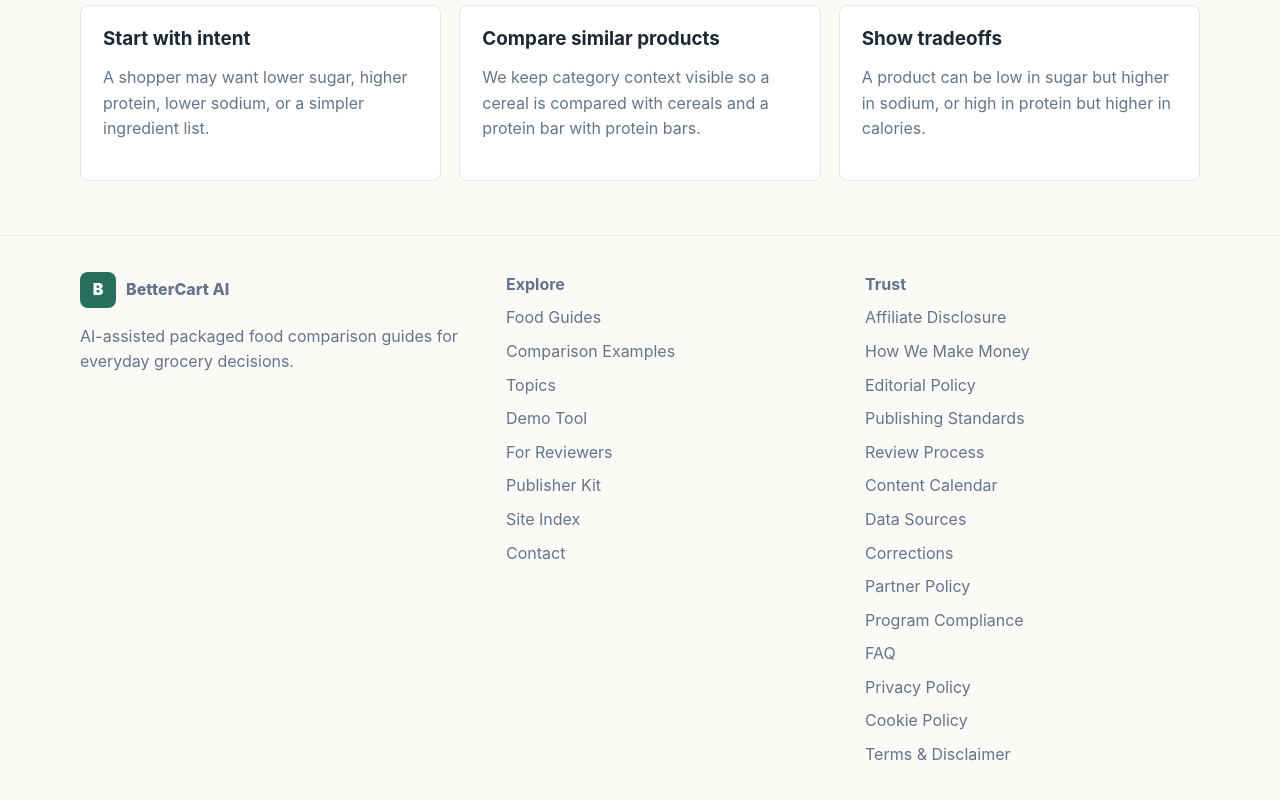
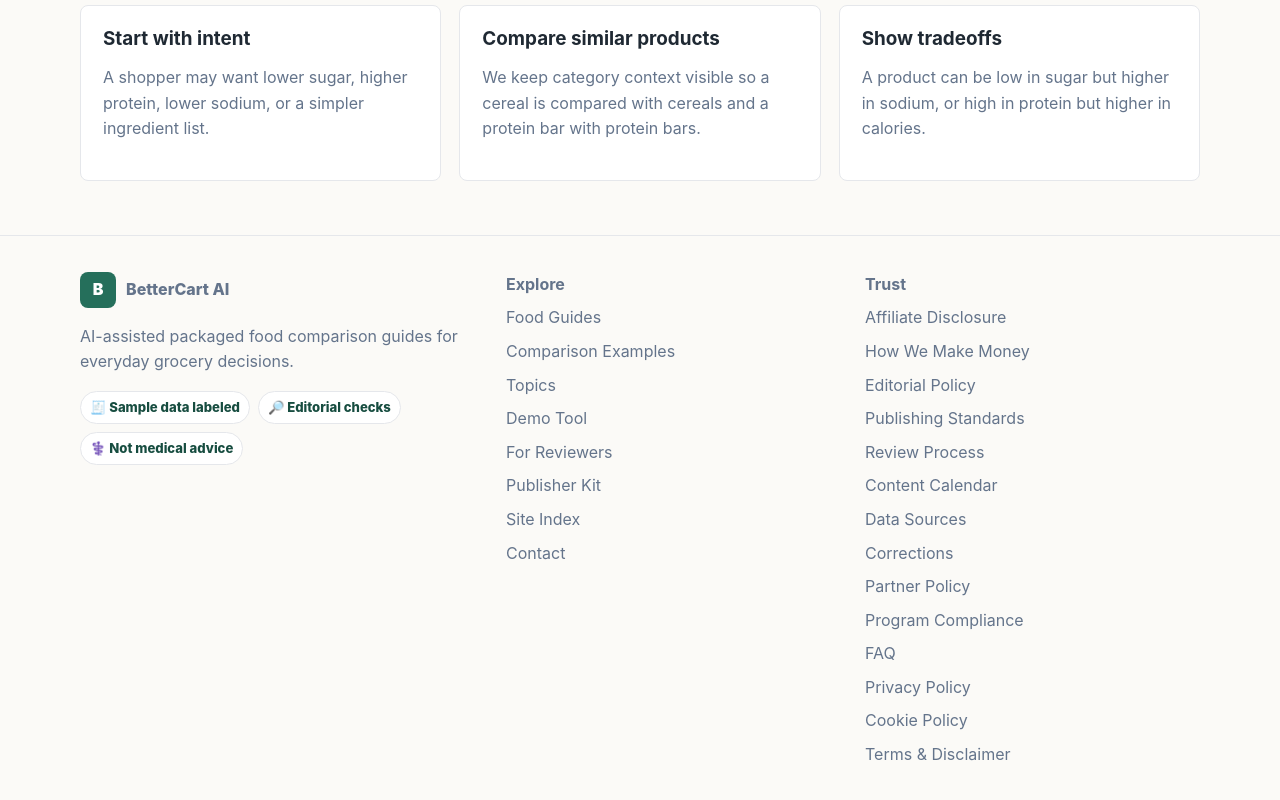
Before and after one commit to Astalos11/bettercart-ai-approval-site, a Next.js app: page / in a window 1280 px wide. Shown: the part 3847-4647 px from the top of the page. Built offline with nearby package versions, Linux system fonts and the light colour scheme; no server answers.

Commit message:
Update social image and footer trust badges

```diff
--- a/app/globals.css
+++ b/app/globals.css
@@ -896,6 +896,23 @@ th {
   margin-top: 8px;
 }
 
+.footer-badges {
+  display: flex;
+  flex-wrap: wrap;
+  gap: 8px;
+  margin-top: 14px;
+}
+
+.footer-badges span {
+  border: 1px solid var(--line);
+  border-radius: 999px;
+  background: var(--paper);
+  color: var(--green-dark);
+  font-size: 0.82rem;
+  font-weight: 800;
+  padding: 5px 9px;
+}
+
 .disclaimer {
   border-left: 4px solid var(--orange);
   background: var(--soft-orange);
--- a/app/layout.jsx
+++ b/app/layout.jsx
@@ -18,9 +18,9 @@ export const metadata = {
     siteName: "BetterCart AI",
     images: [
       {
-        url: "/images/food-comparison-workspace.png",
-        width: 1200,
-        height: 800,
+        url: "/images/food-comparison-visual-v2.webp",
+        width: 1400,
+        height: 788,
         alt: "BetterCart AI packaged food comparison workspace"
       }
     ]
@@ -30,7 +30,7 @@ export const metadata = {
     title: "BetterCart AI | Packaged Food Comparison Guides",
     description:
       "Compare packaged foods by nutrition facts, ingredients, and shopping intent.",
-    images: ["/images/food-comparison-workspace.png"]
+    images: ["/images/food-comparison-visual-v2.webp"]
   }
 };
 
@@ -67,6 +67,11 @@ function Footer() {
           <p>
             AI-assisted packaged food comparison guides for everyday grocery decisions.
           </p>
+          <div className="footer-badges" aria-label="Site trust status">
+            <span>🧾 Sample data labeled</span>
+            <span>🔎 Editorial checks</span>
+            <span>⚕️ Not medical advice</span>
+          </div>
         </div>
         <div>
           <strong>Explore</strong>
```
